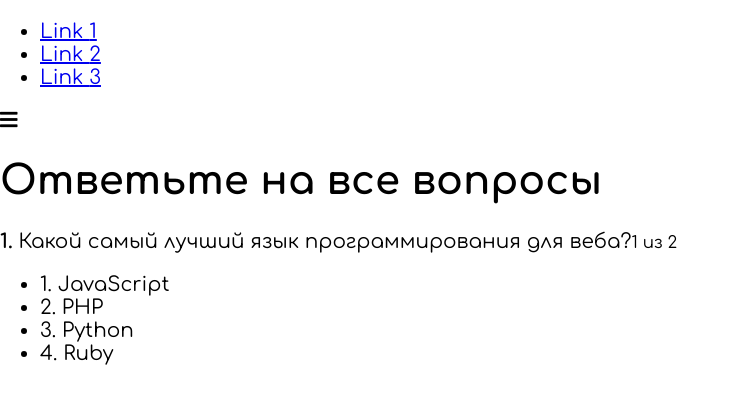
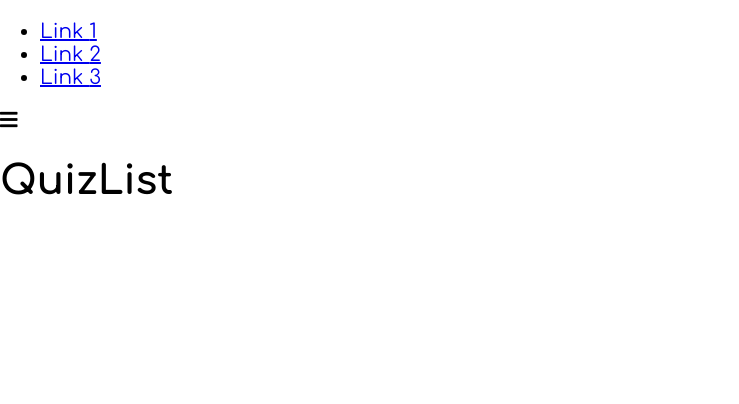
Before and after one commit to Belchenkov/react-quiz, a React app: page / in a window 1280 px wide. Shown: the top 404 px of the page, without its empty margins (0-739 px from the left). Built offline with nearby package versions, Linux system fonts and the light colour scheme.

Commit message:
Create Pages

```diff
--- a/src/App.js
+++ b/src/App.js
@@ -1,13 +1,22 @@
 import React, { Component } from 'react';
+import { Route, Switch } from 'react-router-dom';
 
 import Layout from "./hoc/Layout/Layout";
 import Quiz from "./containers/Quiz/Quiz";
+import QuizCreator from "./containers/QuizCreator/QuizCreator";
+import QuizList from "./containers/QuizList/QuizList";
+import Auth from "./containers/Auth/Auth";
 
 class App extends Component {
   render() {
     return (
         <Layout>
-          <Quiz />
+            <Switch>
+                <Route path="/" component={QuizList} />
+                <Route path="/auth" component={Auth} />
+                <Route path="/quiz-creator" component={QuizCreator} />
+                <Route path="/quiz/:id" component={Quiz} />
+            </Switch>
         </Layout>
     );
   }
--- /dev/null
+++ b/src/containers/Auth/Auth.js
@@ -0,0 +1,13 @@
+import React, {Component} from 'react';
+
+class Auth extends Component {
+    render() {
+        return (
+            <div>
+                <h1>Auth</h1>
+            </div>
+        );
+    }
+}
+
+export default Auth;
--- /dev/null
+++ b/src/containers/QuizCreator/QuizCreator.js
@@ -0,0 +1,13 @@
+import React, {Component} from 'react';
+
+class QuizCreator extends Component {
+    render() {
+        return (
+            <div>
+                <h1>QuizCreator</h1>
+            </div>
+        );
+    }
+}
+
+export default QuizCreator;
--- /dev/null
+++ b/src/containers/QuizList/QuizList.js
@@ -0,0 +1,13 @@
+import React, {Component} from 'react';
+
+class QuizList extends Component {
+    render() {
+        return (
+            <div>
+                <h1>QuizList</h1>
+            </div>
+        );
+    }
+}
+
+export default QuizList;
```
